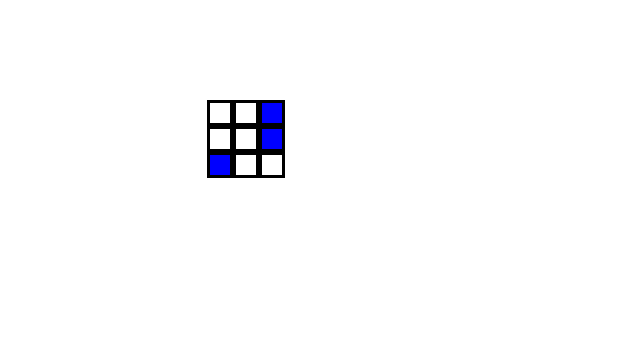
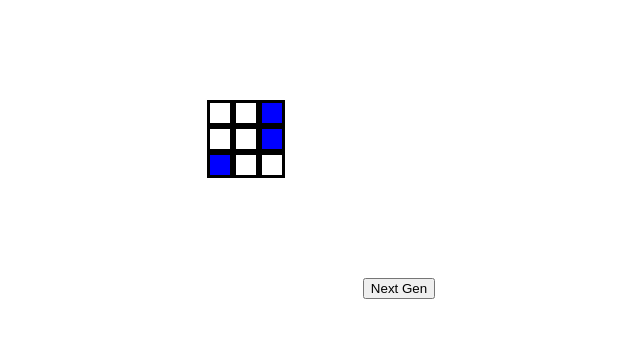
Before and after one commit to kma3a/react-gol, a React (Create React App) app: page / in a window 1280 px wide. Shown: the top 338 px of the page, without its empty margins (241-881 px from the left). Built offline with nearby package versions, Linux system fonts and the light colour scheme.

Commit message:
adding the code to make it generate the next generation after the push or a button

```diff
--- a/src/App.js
+++ b/src/App.js
@@ -1,16 +1,34 @@
-import React, { Component } from 'react';
-import logo from './logo.svg';
+import React from 'react';
 import Board from './board.js';
 import './App.css';
 
-class App extends Component {
+class App extends React.Component {
+  constructor(props) {
+    super(props);
+    var madeBoard = new Board();
+    madeBoard.createBoard();
+    console.log("I am the board", madeBoard);
+
+    this.state = {
+      board: madeBoard,
+      boardImage: madeBoard.showBoard()
+    };
+  }
+
+  evolve() {
+    console.log("state", this.state);
+    const currentBoard = this.state.board;
+    currentBoard.updateBoard();
+    this.setState({
+      boardImage: currentBoard.showBoard()
+    });
+  }
+
   render() {
-    const currentBoard = new Board();
-    currentBoard.createBoard();
-    var board = currentBoard.showBoard();
     return (
       <div className="App">
-        {board}
+        {this.state.boardImage}
+        <button onClick={()=>{this.evolve()}}> Next Gen </button>
       </div>
     );
   }
```
